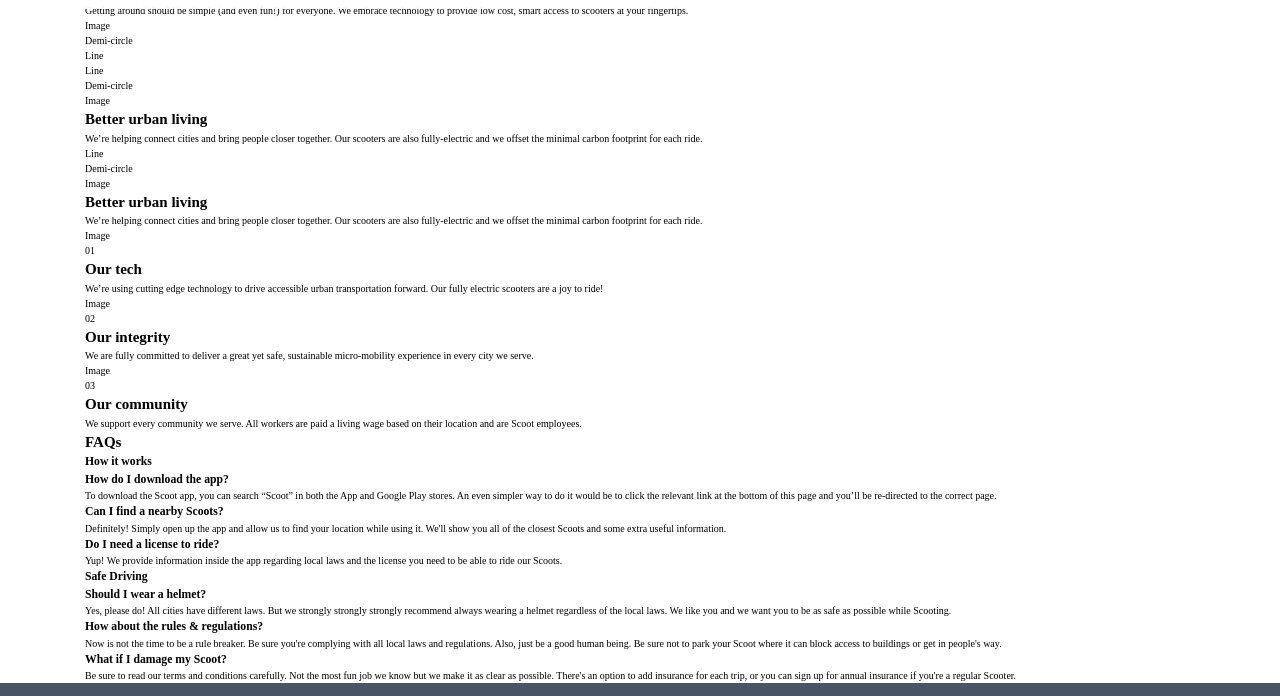
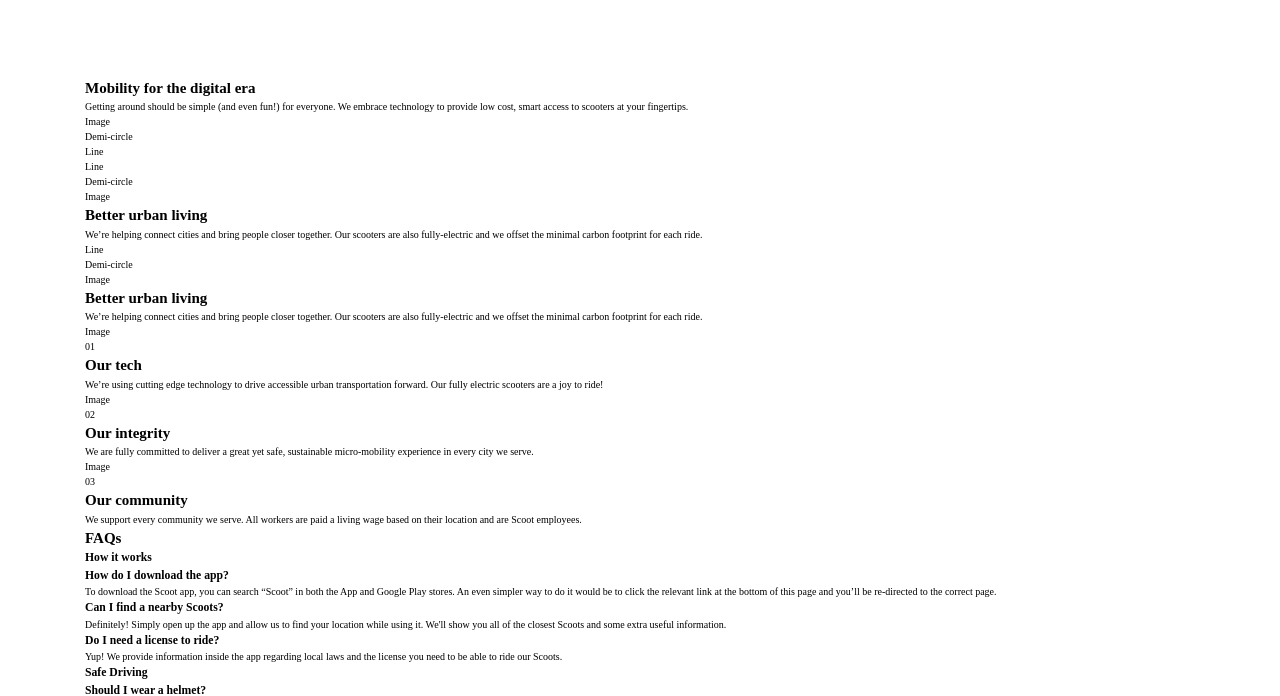
Before and after one commit to Junior-dev-Track/14-css-scoot-project-q-n, a website built with Vite: page about.html in a window 1280 px wide. Shown: the part 87-783 px from the top of the page. Built offline with nearby package versions, Linux system fonts and the light colour scheme.

Commit message:
main padding top

```diff
--- a/assets/scss/_headerFooter.scss
+++ b/assets/scss/_headerFooter.scss
@@ -1,3 +1,7 @@
+main {
+  padding-top: 9.6rem;
+}
+
 header {
   background-color: rgba(255, 255, 255, 0.9);
   position: fixed;
--- a/assets/scss/_home.scss
+++ b/assets/scss/_home.scss
@@ -1,7 +1,3 @@
-main {
-  padding-top: 9.6rem;
-}
-
 $homeTitleHeight: 65rem;
 
 #homeTitle {
```
